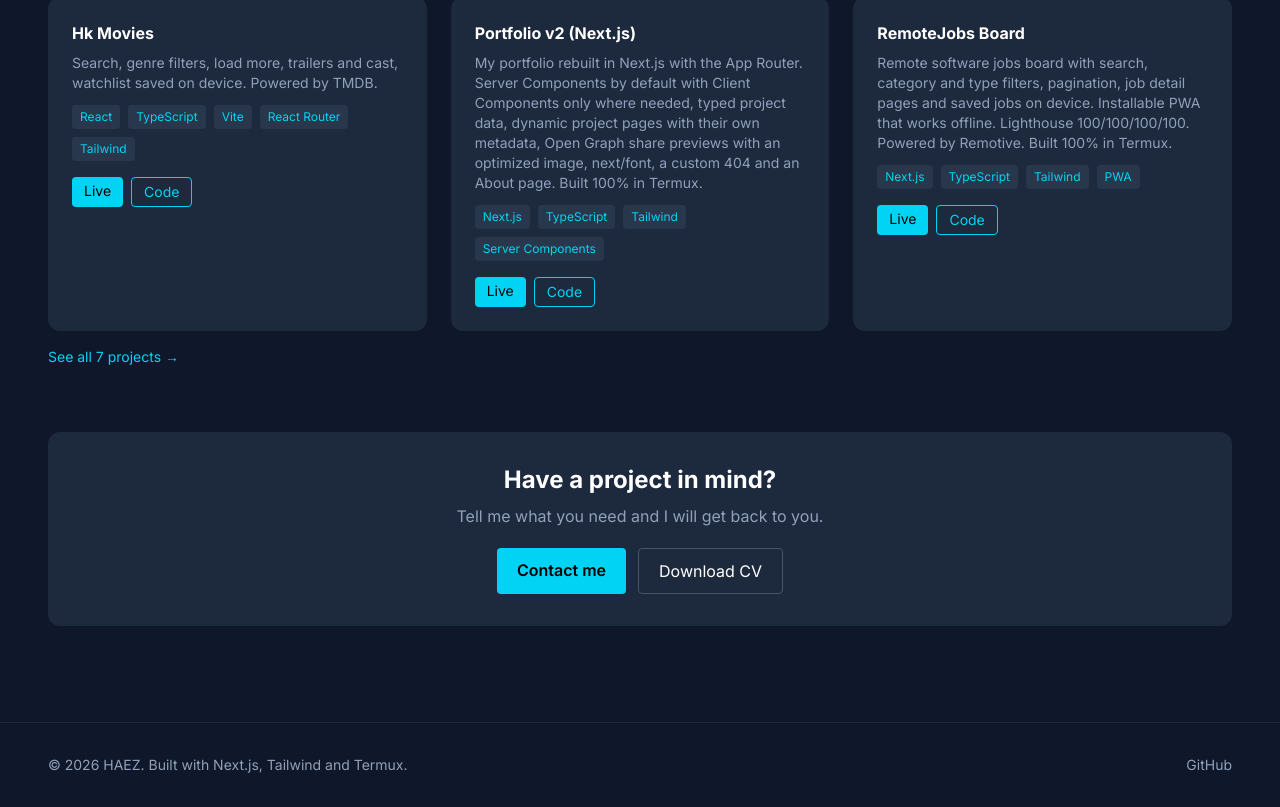
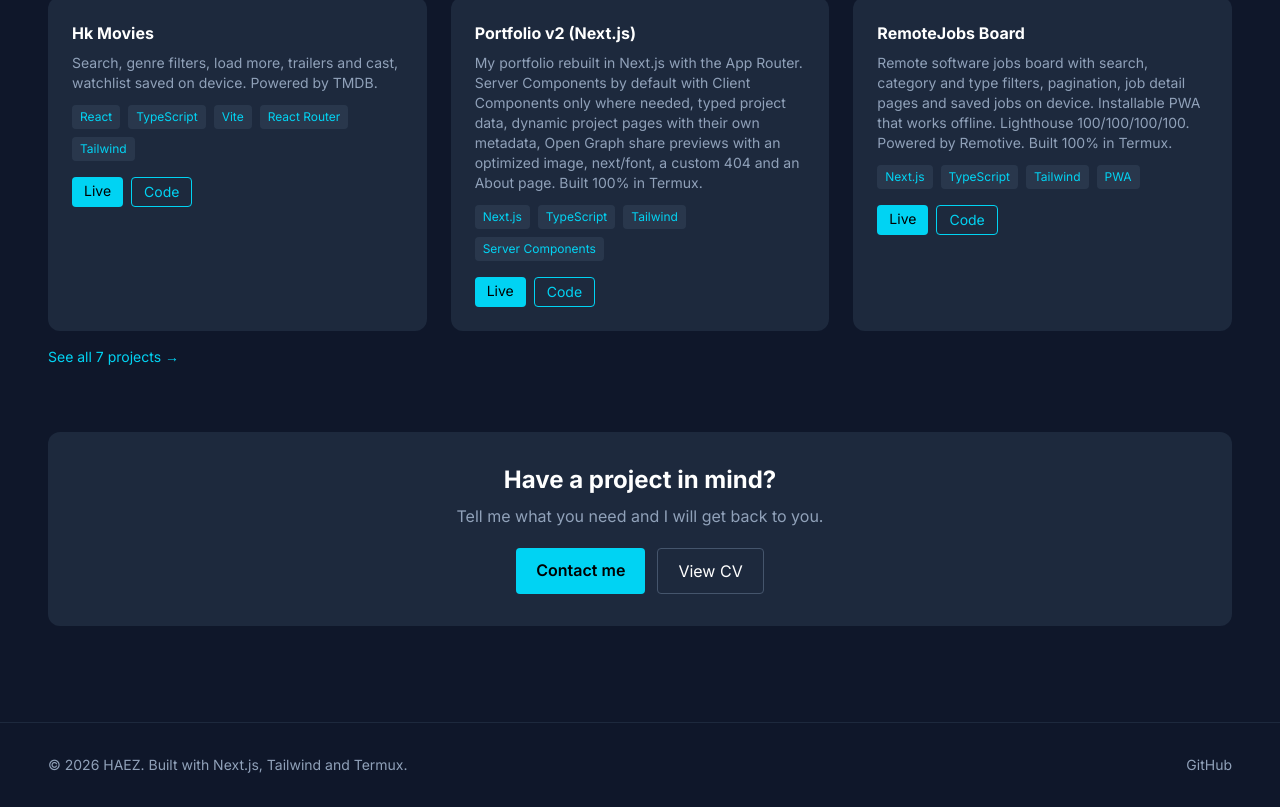
Before and after one commit to Haez0004/haez-portfolio, a Next.js app: page / in a window 1280 px wide. Shown: the part 991-1798 px from the top of the page. Built offline with nearby package versions, Linux system fonts and the light colour scheme.

Commit message:
Point CV buttons to /cv page

```diff
--- a/app/about/page.tsx
+++ b/app/about/page.tsx
@@ -28,11 +28,10 @@ export default function AboutPage() {
         </p>
         <div className="mt-6 flex flex-wrap gap-3">
           <a
-            href="/my-cv.pdf"
-            download
+            href="/cv"
             className="bg-cyan-400 text-black px-5 py-2.5 rounded font-semibold"
           >
-            Download CV
+            View CV
           </a>
           <Link
             href="/contact"
--- a/app/page.tsx
+++ b/app/page.tsx
@@ -120,11 +120,10 @@ export default function Home() {
             Contact me
           </Link>
           <a
-            href="/my-cv.pdf"
-            download
+            href="/cv"
             className="border border-slate-600 px-5 py-2.5 rounded"
           >
-            Download CV
+            View CV
           </a>
         </div>
       </section>
```
